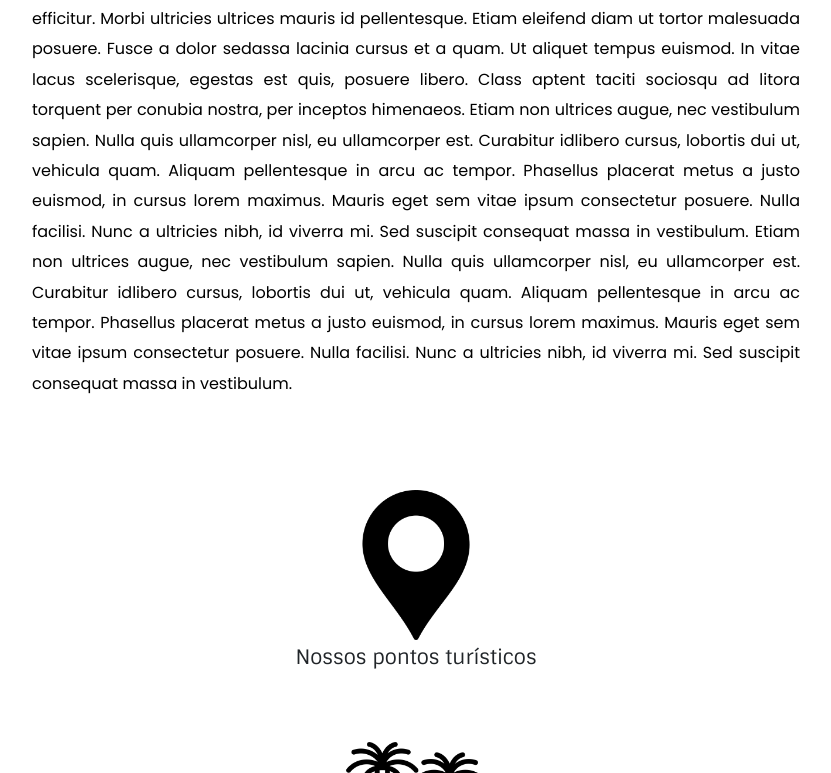
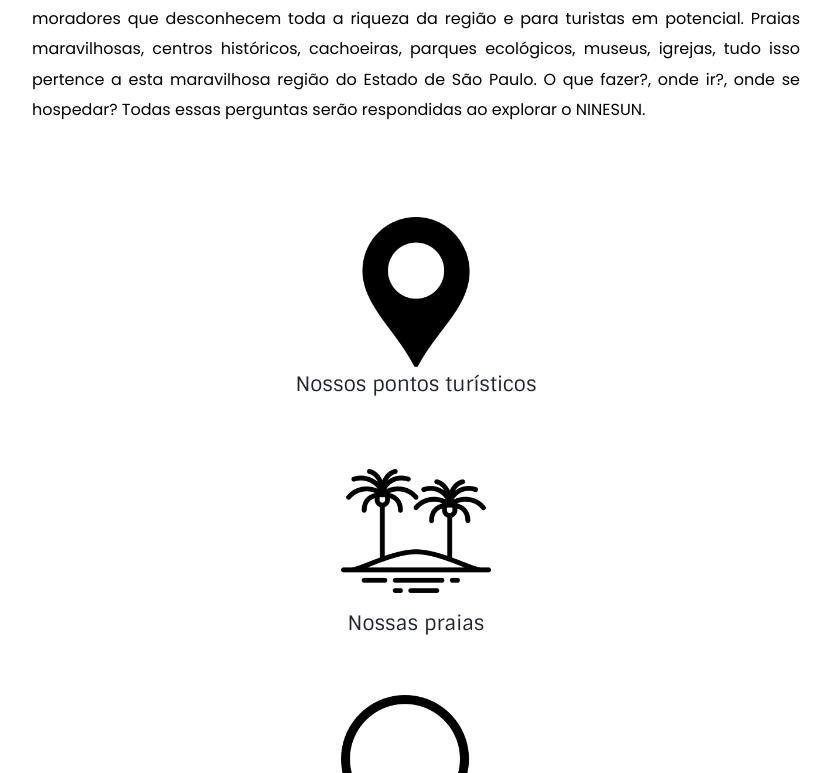
Before and after one commit to RogerBernardo/Ninesun, a plain HTML site: page index.html in a window 1280 px wide. Shown: the part 1293-2066 px from the top of the page, without its empty margins (224-1055 px from the left). Drawn offline with nearby package versions, Linux system fonts and the light colour scheme.

Commit message:
Alteração na página inicial

```diff
--- a/index.html
+++ b/index.html
@@ -139,23 +139,14 @@
         </div>
 
         <div class="container-pattern txt-destaque">
-            <img src="IMG/LOGO/3.png" class="logo-center" />
+            <img src="../IMG/LOGO/3.png" class="logo-center" />
             <p>
-                Lorem ipsum dolor sit amet, consectetur adipiscing elit. Nullam sed elit aliquet diam euismod efficitur.
-                Morbi ultricies ultrices mauris id pellentesque. Etiam eleifend diam ut tortor malesuada posuere. Fusce
-                a dolor sedassa lacinia cursus et a quam. Ut aliquet tempus euismod. In vitae lacus scelerisque, egestas
-                est quis, posuere libero. Class aptent taciti sociosqu ad litora torquent per conubia nostra, per
-                inceptos himenaeos.
-                Etiam non ultrices augue, nec vestibulum sapien. Nulla quis ullamcorper nisl, eu ullamcorper est.
-                Curabitur idlibero cursus, lobortis dui ut, vehicula quam. Aliquam pellentesque in arcu ac tempor.
-                Phasellus placerat metus a justo euismod, in cursus lorem maximus. Mauris eget sem vitae ipsum
-                consectetur posuere. Nulla facilisi. Nunc a ultricies nibh, id viverra mi. Sed suscipit consequat massa
-                in vestibulum.
-                Etiam non ultrices augue, nec vestibulum sapien. Nulla quis ullamcorper nisl, eu ullamcorper est.
-                Curabitur idlibero cursus, lobortis dui ut, vehicula quam. Aliquam pellentesque in arcu ac tempor.
-                Phasellus placerat metus a justo euismod, in cursus lorem maximus. Mauris eget sem vitae ipsum
-                consectetur posuere. Nulla facilisi. Nunc a ultricies nibh, id viverra mi. Sed suscipit consequat massa
-                in vestibulum.
+                NINESUN é um site de turismo cujo objetivo é mostrar o melhor da Baixada Santista para
+                os moradores que desconhecem toda a riqueza da região e para turistas em potencial.
+                Praias maravilhosas, centros históricos, cachoeiras, parques ecológicos, museus,
+                igrejas, tudo isso pertence a esta maravilhosa região do Estado de São Paulo.
+                O que fazer?, onde ir?, onde se hospedar? Todas essas perguntas serão respondidas
+                ao explorar o NINESUN.
             </p>
         </div>
 
```
Also changed, not shown: PAGES/INICIAL.html (+24 -3 lines), IMG/mapa_baixadasantista.jpg (added).
